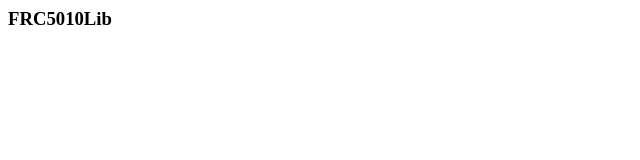
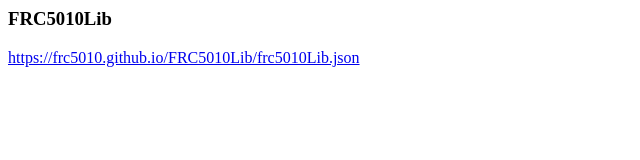
Before and after one commit to FRC5010/FRC5010Lib, a plain HTML site: page index.html in a window 1280 px wide. Shown: the whole page, without its empty margins (0-640 px from the left). Drawn offline with Linux system fonts and the light colour scheme.

```diff
--- a/index.html
+++ b/index.html
@@ -1,3 +1,4 @@
 <body>
     <h3>FRC5010Lib</h3>
+    <a href="https://frc5010.github.io/FRC5010Lib/frc5010Lib.json">https://frc5010.github.io/FRC5010Lib/frc5010Lib.json</a>
 </body>
```
Also changed, not shown: 4 other files.
